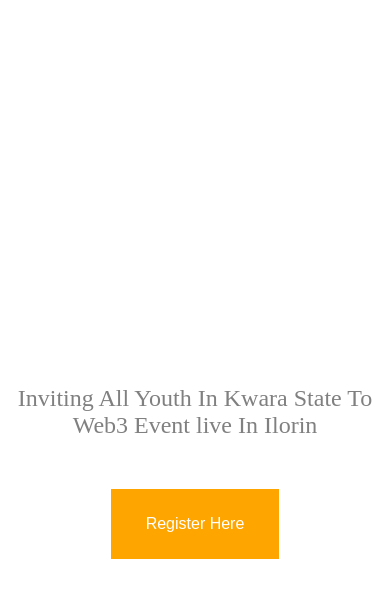
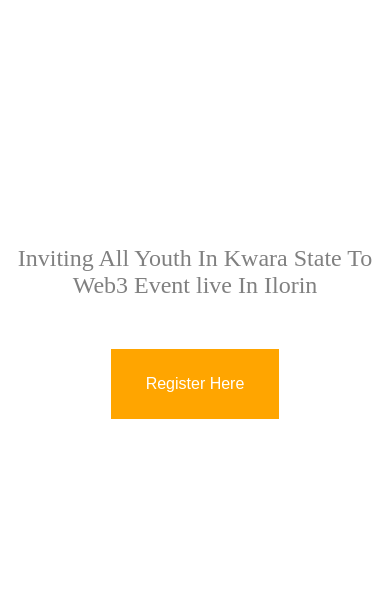
Before and after one commit to Adejare-Muibi/Web3kwara, a plain HTML site: page index.html in a window 390 px wide. Shown: the part 234-844 px from the top of the page. Drawn offline with Linux system fonts and the light colour scheme.

Commit message:
gap reduction

```diff
--- a/index.css
+++ b/index.css
@@ -17,7 +17,7 @@ main{
 .sec1{
     display: flex;
     flex-direction: column;
-    gap: 260px;
+    gap: 110px;
     background-image: url(./images/Background\ Image.png);
     background-repeat: no-repeat;
     background-size: cover;
@@ -358,7 +358,7 @@ main{
     .sec1{
         /* width: 100%; */
         flex-direction: column;
-        gap: 250px;
+        /* gap: 250px; */
         height: 100vh;
         /* padding-bottom: 85px; */
     }
@@ -589,7 +589,9 @@ main{
         height: 4vh;
     }
 
-
+    .About p{
+        width: 100vw;
+    }
 
 
 
```
